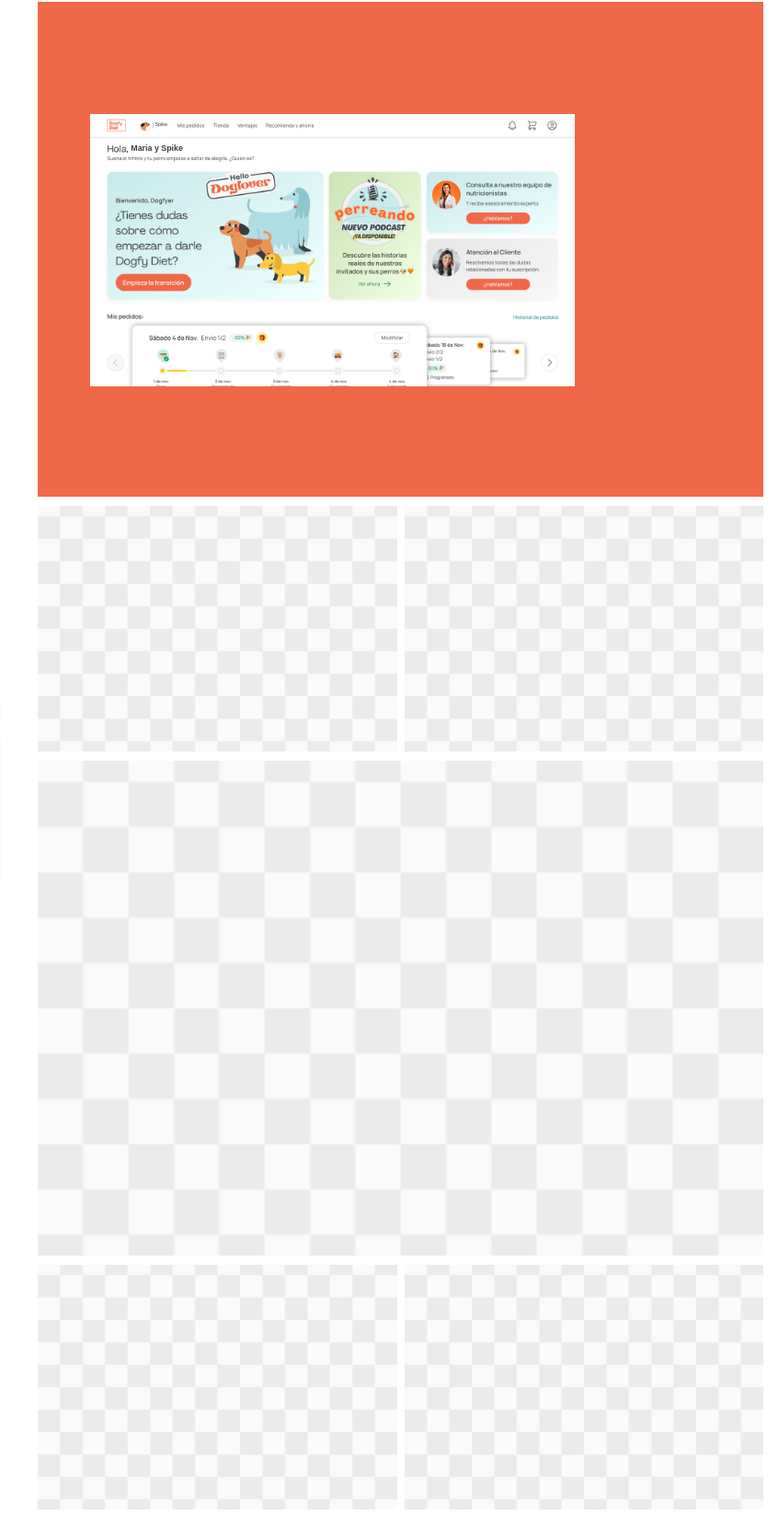
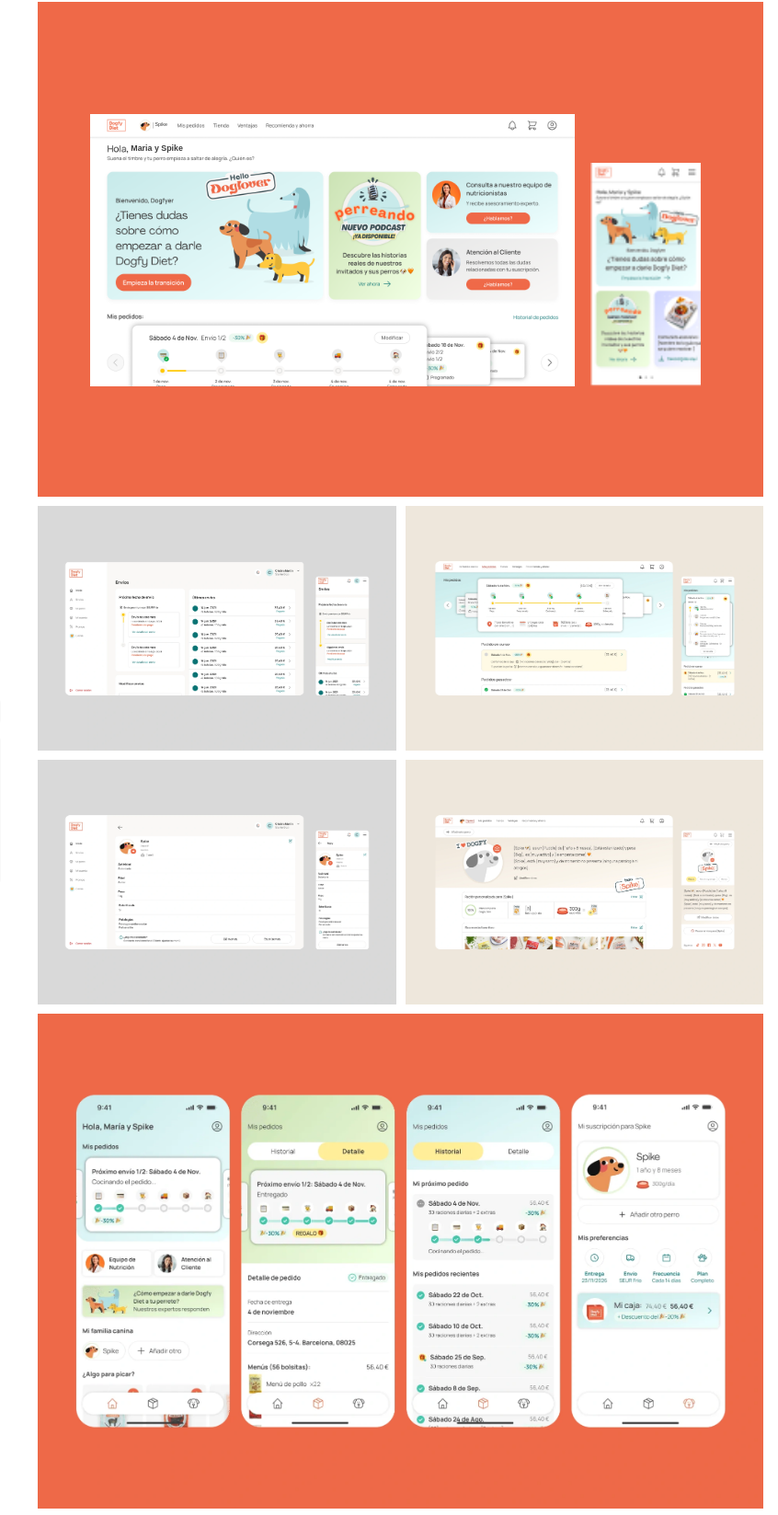
Before and after one commit to hannahadib/hannahadib, a plain HTML site: page dogfy-diet.html in a window 1280 px wide. Shown: the part 90-1737 px from the top of the page at 92% size, 434-1280 px from the left. Drawn offline with Linux system fonts and the light colour scheme.

Commit message:
Complete the Dogfy Diet project gallery

```diff
--- a/dogfy-diet.html
+++ b/dogfy-diet.html
@@ -117,11 +117,7 @@
       </div>
     </div>
   </div>
-</div></div><div class="case-gallery" role="region" aria-label="Dogfy Diet project images"><div class="overflow-clip relative shrink-0 w-full" style="height:calc(641.828 * var(--unit))" data-layer="Video">
-  <div class="absolute inset-0 pointer-events-none">
-    <img class="absolute max-w-none object-cover size-full" src="assets/268b2.png" alt="" loading="lazy">
-    <div class="absolute inset-0" style="background:#ef6948"></div>
-  </div>
+</div></div><div class="case-gallery dogfy-gallery" role="region" aria-label="Dogfy Diet project images"><div class="dogfy-hero overflow-clip relative w-full" role="img" aria-label="Dogfy Diet customer dashboard on desktop and mobile">
   <div class="absolute" style="height:calc(353 * var(--unit)); left:calc(68 * var(--unit)); top:calc(145 * var(--unit)); width:calc(627.862 * var(--unit))">
     <div class="absolute left-0 top-0" style="height:calc(353 * var(--unit)); width:calc(627.862 * var(--unit))" data-layer="Dashboard 1">
       <img class="absolute inset-0 max-w-none object-cover pointer-events-none size-full" src="assets/8e1c8.png" alt="" loading="lazy">
@@ -131,32 +127,16 @@
     <p class="absolute font-semibold whitespace-nowrap" style="font-family:Manrope,Arial,sans-serif; line-height:normal; left:calc(52.25 * var(--unit)); color:#3d3d3d; font-size:calc(10.572 * var(--unit)); top:calc(38.15 * var(--unit))">Maria y Spike</p>
     <p class="absolute font-normal whitespace-nowrap" style="font-family:Manrope,Arial,sans-serif; line-height:normal; left:calc(83.5 * var(--unit)); color:#3d3d3d; font-size:calc(6.435 * var(--unit)); top:calc(10.11 * var(--unit))">Spike</p>
   </div>
+  <img class="dogfy-mobile-dashboard" src="assets/dogfy/dashboard-mobile.png" alt="" width="72" height="145">
 </div>
-<div class="content-stretch flex items-center relative shrink-0 w-full" style="gap:calc(10 * var(--unit))">
-  <div class="min-w-px relative" style="flex:1 0 0; height:calc(317.328 * var(--unit))" data-layer="Image">
-    <img class="absolute inset-0 max-w-none object-cover pointer-events-none size-full" src="assets/268b2.png" alt="" loading="lazy">
-  </div>
-  <div class="min-w-px relative" style="flex:1 0 0; height:calc(317.328 * var(--unit))" data-layer="Image">
-    <img class="absolute inset-0 max-w-none object-cover pointer-events-none size-full" src="assets/268b2.png" alt="" loading="lazy">
-  </div>
-</div>
-<div class="relative shrink-0 w-full" style="height:calc(641.828 * var(--unit))" data-layer="Video">
-  <img class="absolute inset-0 max-w-none object-cover pointer-events-none size-full" src="assets/268b2.png" alt="" loading="lazy">
-</div>
-<div class="content-stretch flex items-center relative shrink-0 w-full" style="gap:calc(10 * var(--unit))">
-  <div class="min-w-px relative" style="flex:1 0 0; height:calc(317.328 * var(--unit))" data-layer="Image">
-    <img class="absolute inset-0 max-w-none object-cover pointer-events-none size-full" src="assets/268b2.png" alt="" loading="lazy">
-  </div>
-  <div class="min-w-px relative" style="flex:1 0 0; height:calc(317.328 * var(--unit))" data-layer="Image">
-    <img class="absolute inset-0 max-w-none object-cover pointer-events-none size-full" src="assets/268b2.png" alt="" loading="lazy">
-  </div>
-</div>
-<div class="relative shrink-0 w-full" style="height:calc(641.828 * var(--unit))" data-layer="Video">
-  <img class="absolute inset-0 max-w-none object-cover pointer-events-none size-full" src="assets/268b2.png" alt="" loading="lazy">
-</div>
-<div class="relative shrink-0 w-full" style="height:calc(641.828 * var(--unit))" data-layer="Video">
-  <img class="absolute inset-0 max-w-none object-cover pointer-events-none size-full" src="assets/268b2.png" alt="" loading="lazy">
-</div></div></article>
+  <img class="dogfy-photo" src="assets/dogfy/delivery-before.webp" alt="Delivery tracking before the redesign" loading="lazy" decoding="async">
+  <img class="dogfy-photo" src="assets/dogfy/delivery-after.webp" alt="Redesigned delivery timeline on desktop and mobile" loading="lazy" decoding="async">
+  <img class="dogfy-photo" src="assets/dogfy/profile-before.webp" alt="Dog profile before the redesign" loading="lazy" decoding="async">
+  <img class="dogfy-photo" src="assets/dogfy/profile-after.webp" alt="Redesigned dog profile and personalised meal plan" loading="lazy" decoding="async">
+  <img class="dogfy-photo dogfy-wide" src="assets/dogfy/app-overview.webp" alt="Four app screens showing the dashboard, orders and subscription" loading="lazy" decoding="async">
+  <img class="dogfy-photo" src="assets/dogfy/app-profile.webp" alt="Account settings, Spike’s profile and photo editor" loading="lazy" decoding="async">
+  <img class="dogfy-photo" src="assets/dogfy/app-mockup.webp" alt="Order tracking and dog profile on two phones" loading="lazy" decoding="async">
+</div></article>
 <nav class="project-nav" aria-label="Project navigation">
   <a href="deale.html" rel="prev"><img src="assets/arrow-left.svg" width="54" height="54" alt="">Previous project</a>
   <a href="redo.html" rel="next">Next project<img src="assets/arrow-right.svg" width="54" height="54" alt=""></a>
--- a/portfolio.css
+++ b/portfolio.css
@@ -105,6 +105,12 @@ footer { padding: 10px var(--gutter); display: grid; gap: 10px; }
 .case-title h1 { font: 400 clamp(35px,3.38vw,51px)/1.05 var(--display); letter-spacing: -.04em; margin-top: 4px; }
 .case-gallery { container-type: inline-size; display: grid; gap: 10px; min-width: 0; align-content: start; }
 .case-gallery > * { --unit: calc(100cqw / 940); }
+.dogfy-gallery { grid-template-columns: repeat(2, minmax(0, 1fr)); }
+.dogfy-hero, .dogfy-wide { grid-column: 1 / -1; }
+.dogfy-hero { aspect-ratio: 940 / 641.828; background: #ef6948; }
+.dogfy-mobile-dashboard { position: absolute; left: 76.1%; bottom: 22.4%; width: 15.3%; height: auto; }
+.dogfy-photo { display: block; width: 100%; aspect-ratio: 465 / 317.328; object-fit: cover; }
+.dogfy-wide { aspect-ratio: 940 / 641.828; }
 .project-nav {
   display: flex;
   align-items: center;
```
Also changed, not shown: assets/dogfy/app-mockup.webp (added), assets/dogfy/app-overview.webp (added), assets/dogfy/app-profile.webp (added), assets/dogfy/dashboard-mobile.png (added), assets/dogfy/delivery-after.webp (added), assets/dogfy/delivery-before.webp (added), assets/dogfy/profile-after.webp (added), assets/dogfy/profile-before.webp (added).
